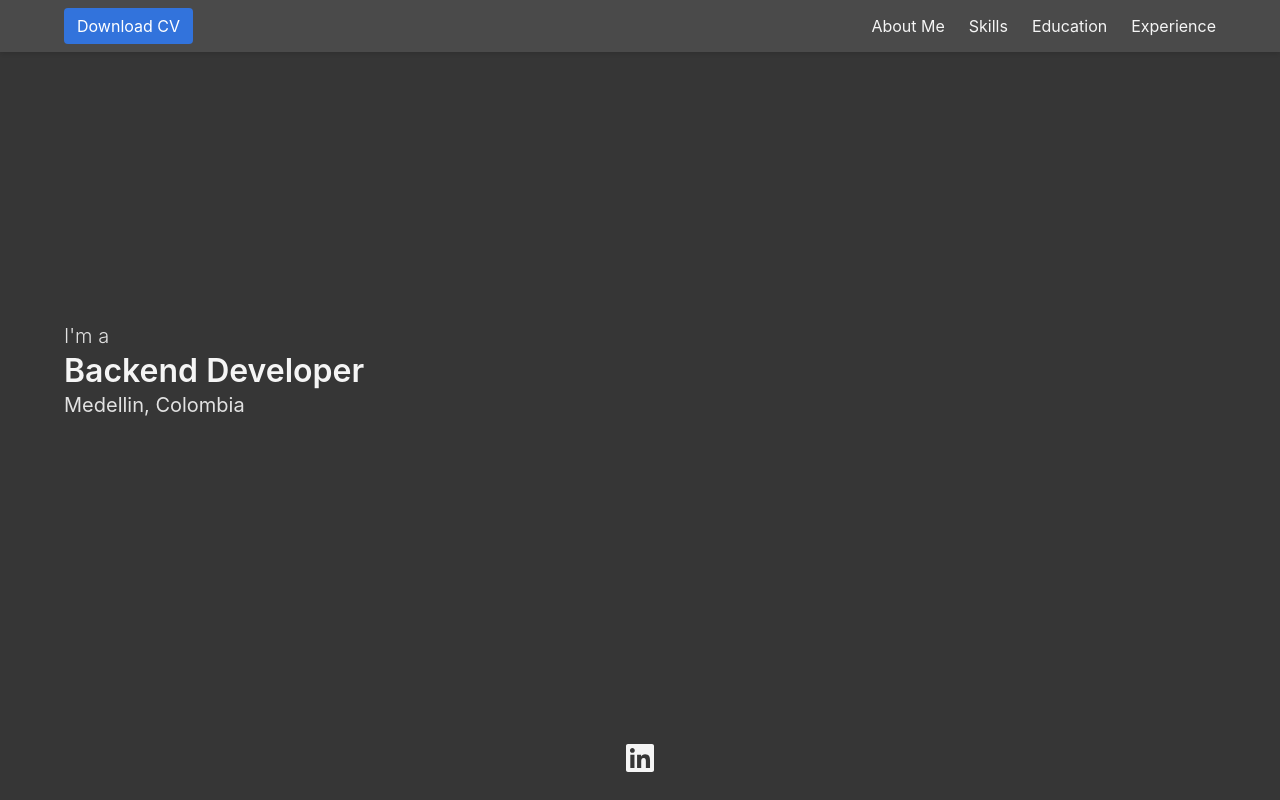
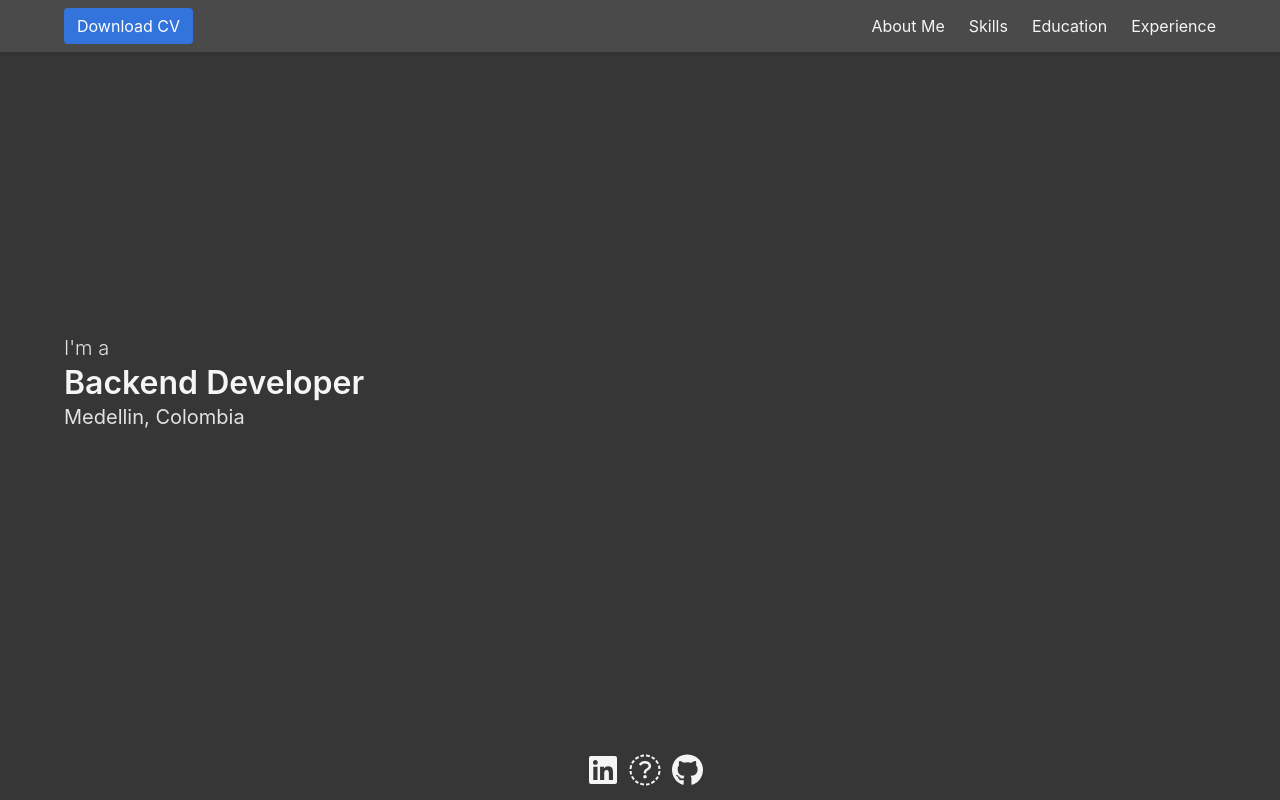
Before and after one commit to 1Eliaaaan/cv-react, a React (Create React App) app: page / in a window 1280 px wide. Shown: the top 800 px of the page. Built offline with nearby package versions, Linux system fonts and the light colour scheme.

Commit message:
FEAT : Github and Email buttons

```diff
--- a/src/components/elements/Hero.js
+++ b/src/components/elements/Hero.js
@@ -29,7 +29,7 @@ function Hero() {
           <div className="column"></div>
           {Resume.basics.profiles.map((value, index) => {
             return (
-              <div key={index} className="column has-text-centered">
+              <div key={index} className="has-text-centered" style={{marginLeft : "10px"}}>
                 <a
                   href={value.url}
                   target="blank"
--- a/src/resume.json
+++ b/src/resume.json
@@ -12,14 +12,24 @@
       "region": "Medellin"
     },
     "profiles": [
-
       {
         "network": "LinkedIn",
         "username": "elian-hernandez-323828299",
         "url": "https://www.linkedin.com/in/elian-hernandez-323828299/",
         "x_icon": "fab fa-2x fa-linkedin"
+      },
+           {
+        "network": "E-mail",
+        "username": "elianhernandezc16@gmail.com",
+        "url": "mailto:elianhernandezc16@gmail.com",
+        "x_icon": "fa-sharp fa-solid fa-envelope fa-2xl"
+      },
+      {
+        "network": "Github",
+        "username": "1Eliaaan",
+        "url": "https://github.com/1Eliaaaan",
+        "x_icon": "fa-brands fa-github fa-2xl"
       }
-
     ]
   },
   "work": [
```
